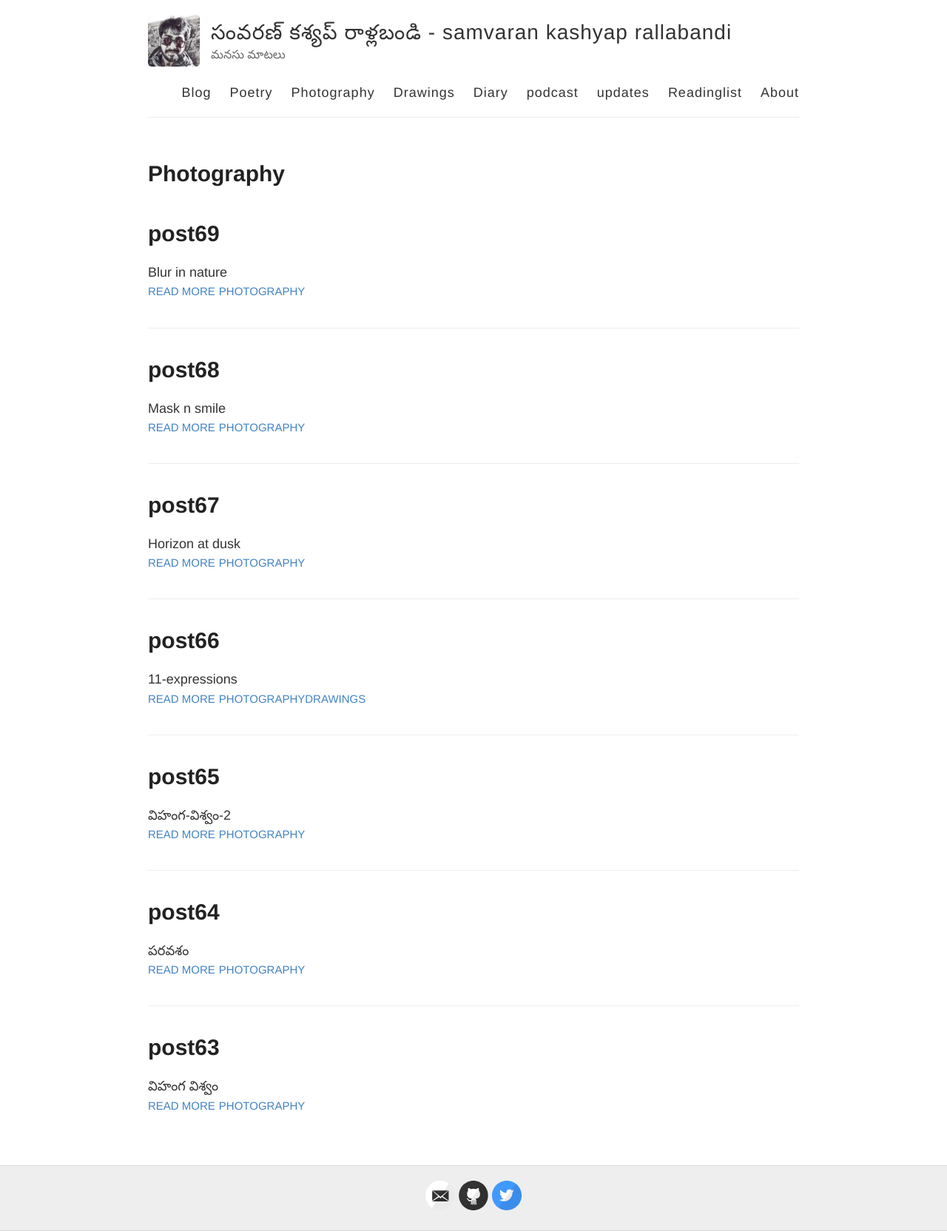
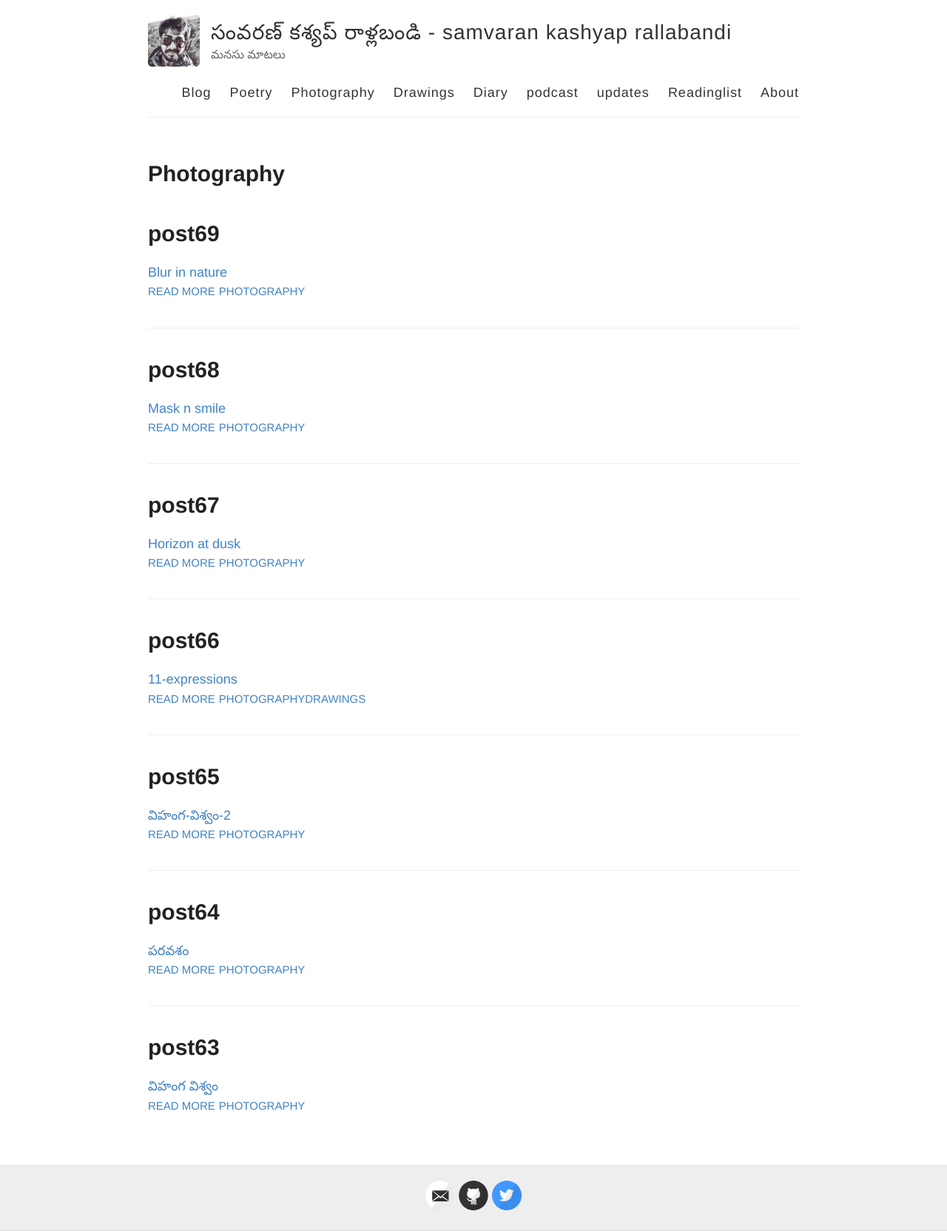
Before and after one commit to rsk/rsk.github.io, a Jekyll site: the page built from photography.md, in a window 1280 px wide. Shown: the whole page at 74% size. Built offline with Jekyll 4.4.1, drawn with Linux system fonts in a browser that asks for light colours; comment, search, counter and statistics services are not loaded.

Commit message:
Make post excerpts links in photography

```diff
--- a/photography.md
+++ b/photography.md
@@ -13,7 +13,7 @@ permalink: /photography/
 
       <h1><a href="{{ site.baseurl }}{{ post.url }}">{{ post.title }}</a></h1>
       <div class="entry">
-        {{ post.excerpt }}
+        <a href="{{ site.baseurl }}{{ post.url }}">{{ post.excerpt }}</a>
       </div>
 
       <a href="{{ site.baseurl }}{{ post.url }}" class="read-more">Read More</a>
```
